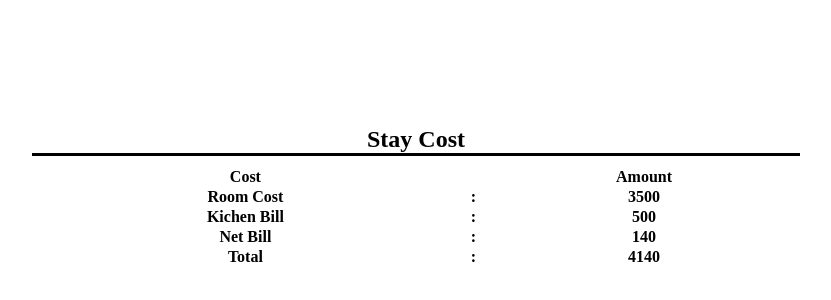
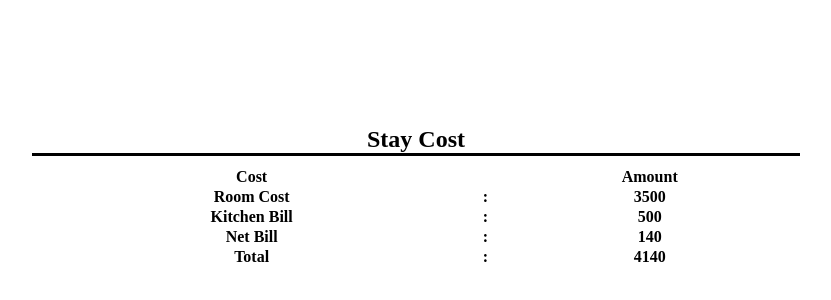
Before and after one commit to samiulbd22/tolet-24, a plain HTML site: page index.html in a window 1280 px wide. Shown: the part 198-498 px from the top of the page, without its empty margins (224-1055 px from the left). Drawn offline with Linux system fonts and the light colour scheme.

Commit message:
Update index.html

```diff
--- a/index.html
+++ b/index.html
@@ -56,7 +56,7 @@
                     <th>3500</th>
                 </tr>
                 <tr>
-                    <th>kichen Bill</th>
+                    <th>kitchen Bill</th>
                     <th>:</th>
                     <th>500</th>
                 </tr>
```
